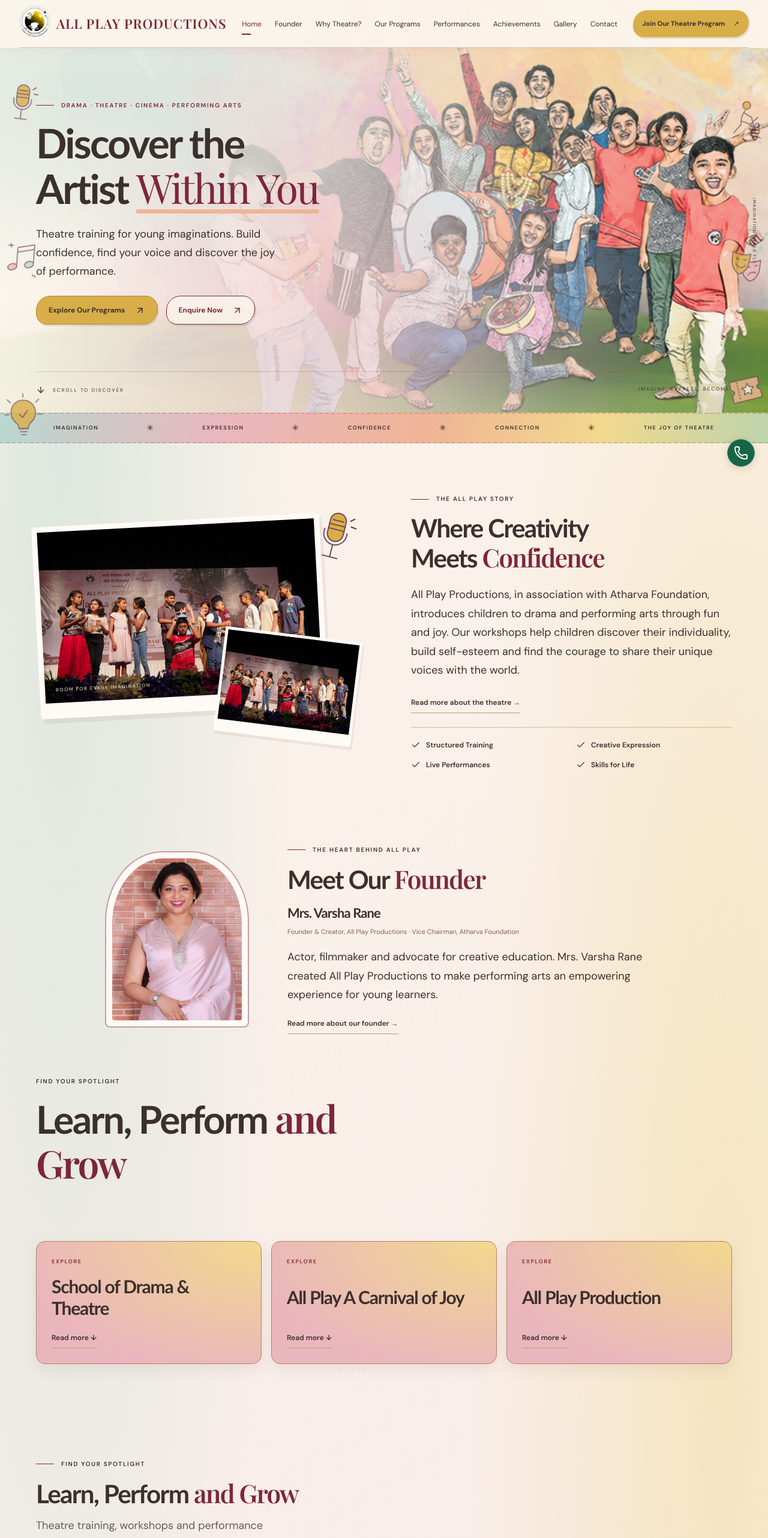
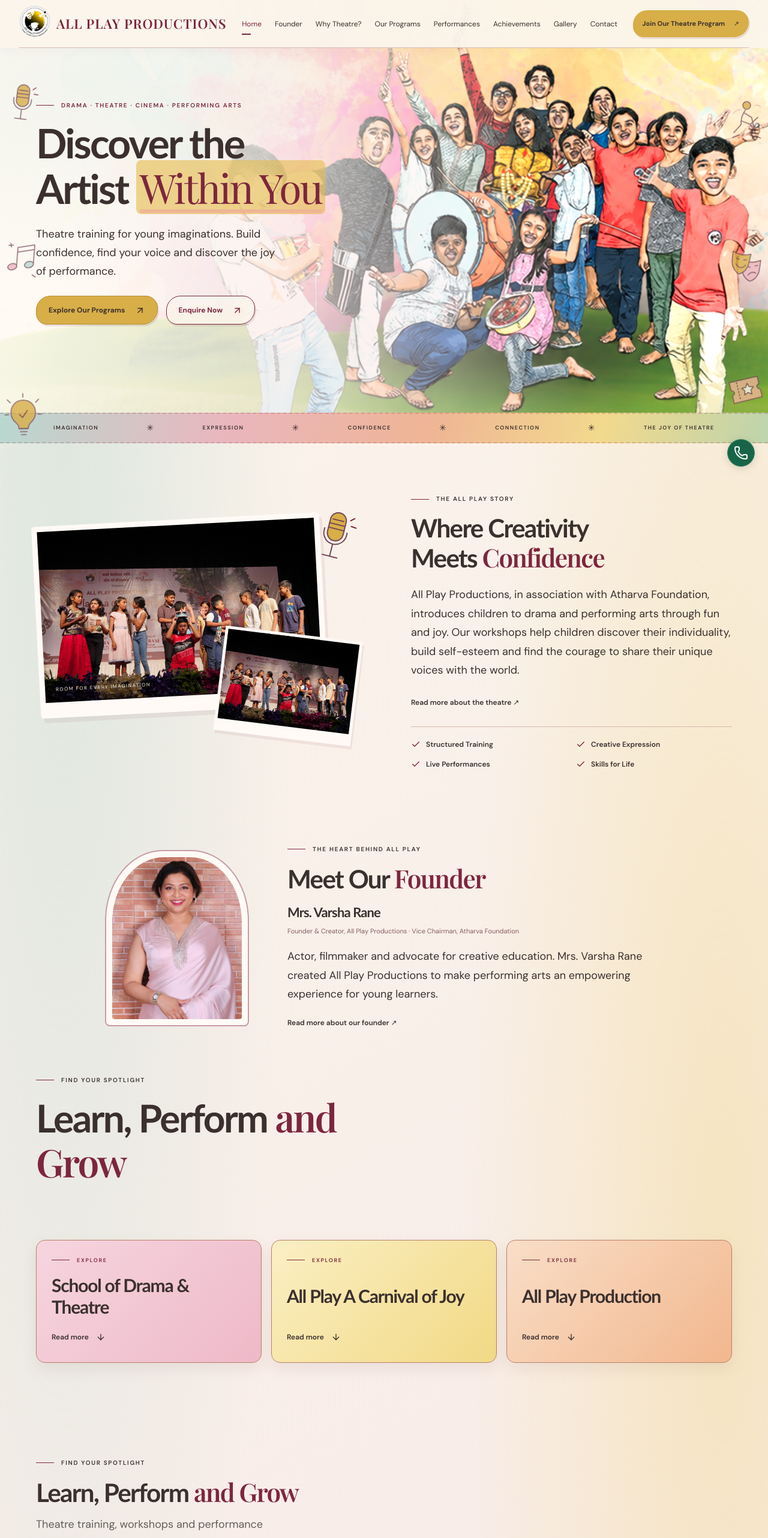
Before and after one commit to kanvipanchal-atharva/All-Play-Production, a React (Vite) app in the folder client/: page / in a window 1280 px wide. Shown: the top 2564 px of the page at 60% size. Built offline with nearby package versions, Linux system fonts and the light colour scheme; a web font is replaced by a local one.

Commit message:
Updated home pg bright, prgm card, perf card, home pg for uniformity, redirection underlines, uniform arrows, onclick desc show/hide, uniform read more, subheading uniformity, founder pg ui updated, pdf name, footer hover

```diff
--- a/client/src/index.css
+++ b/client/src/index.css
@@ -200,7 +200,7 @@
   background: none;
   border: 0;
   padding: 8px 0;
-  border-bottom: 1px solid #b99d6a;
+  text-decoration: none;
 }
 .text-link:hover {
   color: var(--maroon);
--- a/client/src/pages/FounderPage.jsx
+++ b/client/src/pages/FounderPage.jsx
@@ -15,7 +15,7 @@
           </figure>
         </div>
         <div className="founder-impact" aria-label="Career and community impact">
-          <div><strong>22 years</strong><span>with Air India</span></div>
+          <div><strong>22+ years</strong><span>with Air India</span></div>
           <div><strong>600+</strong><span>young people trained</span></div>
           <div><strong>50+</strong><span>productions created</span></div>
         </div>
@@ -50,7 +50,7 @@
             <p className="eyebrow">LOOKING AHEAD</p>
             <h2>More stories, <em>more stages</em></h2>
             <p>Her creative ambitions include film festivals and future feature film, television and web series productions.</p>
-            <a className="text-link" href="/performances">Explore her theatre and film work &rarr;</a>
+            <a className="text-link" href="/performances">Explore her theatre and film work ↗</a>
           </section>
         </div>
       </div>
--- a/client/src/pages/TheatrePage.jsx
+++ b/client/src/pages/TheatrePage.jsx
@@ -37,8 +37,8 @@
             <p>Contact us to learn about available programs and upcoming opportunities.</p>
           </section>
           <div className="button-row">
-            <a className="button" href="/contact">Enquire About Programs &rarr;</a>
-            <a className="text-link" href="/founder">Meet Our Founder &rarr;</a>
+            <a className="button" href="/contact">Enquire About Programs ↗</a>
+            <a className="text-link" href="/founder">Meet Our Founder ↗</a>
           </div>
         </div>
       </div>
--- a/client/src/sections/About.jsx
+++ b/client/src/sections/About.jsx
@@ -35,7 +35,7 @@
               build self-esteem and find the courage to share their unique
               voices with the world.
             </p>
-            <a className="text-link section-read-more" href="/why-theatre">Read more about the theatre &rarr;</a>
+            <a className="text-link section-read-more" href="/why-theatre">Read more about the theatre ↗</a>
             <div className="highlights">
               {[
                 "Structured Training",
@@ -81,7 +81,7 @@
               experience for young learners.
             </p>
             <div className="founder-bottom">
-              <a className="text-link" href="/founder">Read more about our founder &rarr;</a>
+              <a className="text-link" href="/founder">Read more about our founder ↗</a>
             </div>
           </Reveal>
         </div>
--- a/client/src/sections/Community.jsx
+++ b/client/src/sections/Community.jsx
@@ -1,5 +1,5 @@
 import { useState } from "react";
-import { ArrowLeft, ArrowRight } from "lucide-react";
+import { ArrowDown, ArrowLeft, ArrowRight, ArrowUp } from "lucide-react";
 import { events, gallery } from "../data";
 import { SectionHeading, Artwork } from "../components/UI";
 import { EventCard, GalleryItem } from "../components/Cards";
@@ -97,7 +97,7 @@
                     <img src={poster.src} alt={`${poster.title} production poster`} loading="lazy" />
                     <span className="production-poster-copy">
                       <strong>{poster.title}</strong>
-                      <span className="text-link">{isActive ? "Hide description" : "Read description"} <ArrowRight size={16} /></span>
+                      <span className="text-link">Read more {isActive ? <ArrowUp size={16} /> : <ArrowDown size={16} />}</span>
                     </span>
                   </button>
                 </div>
--- a/client/src/sections/Hero.jsx
+++ b/client/src/sections/Hero.jsx
@@ -1,4 +1,3 @@
-import { ArrowDown } from "lucide-react";
 import { PrimaryButton } from "../components/UI";
 export default function Hero() {
   return (
@@ -33,15 +32,6 @@
           </PrimaryButton>
         </div>
       </div>
-      <div className="hero-bottom container">
-        <a href="#about">
-          <ArrowDown size={16} /> SCROLL TO DISCOVER
-        </a>
-        <span>IMAGINE. EXPRESS. BECOME.</span>
-      </div>
-      <span className="artwork-credit">
-        IMAGINATION TAKES FLIGHT
-      </span>
     </section>
   );
 }
--- a/client/src/sections/Programs.jsx
+++ b/client/src/sections/Programs.jsx
@@ -1,4 +1,5 @@
 import { useState } from "react";
+import { ArrowDown, ArrowUp } from "lucide-react";
 import { SectionHeading, Reveal } from "../components/UI";
 import { ProgramCard, LearningCard } from "../components/Cards";
 import { programs, learning } from "../data";
@@ -22,7 +23,7 @@
 export default function Programs({ onSelect }) {
   const [activeProgram, setActiveProgram] = useState(null);
   const showProgramDescription = (programId) => {
-    setActiveProgram(programId);
+    setActiveProgram((currentProgram) => currentProgram === programId ? null : programId);
   };
   return (
     <>
@@ -43,7 +44,7 @@
               <button className="featured-program-card" key={program.id} type="button" onClick={() => showProgramDescription(program.id)} aria-controls={`${program.id}-description`} aria-expanded={activeProgram === program.id}>
                 <span className="eyebrow">EXPLORE</span>
                 <h2>{program.title}</h2>
-                <span className="text-link">Read more ↓</span>
+                <span className="text-link">Read more {activeProgram === program.id ? <ArrowUp size={16} /> : <ArrowDown size={16} />}</span>
               </button>
             ))}
           </div>
@@ -109,7 +110,7 @@
             A First Step <em>onto the Stage</em>
           </SectionHeading>
           <p>The school presentation lasts approximately 1 to 1.5 hours. It introduces children to drama, creative expression and the rich theatre culture of Maharashtra.</p>
-          <a className="text-link" href="/contact#contact">Enquire about a school presentation &rarr;</a>
+          <a className="text-link" href="/contact#contact">Enquire about a school presentation ↗</a>
         </div>
       </section>
       <section className="section learning-section programs-design">
--- a/client/src/theme.css
+++ b/client/src/theme.css
@@ -41,6 +41,13 @@
 .hero-copy, .hero-tagline, .hero-bottom, .artwork-credit { color: var(--ink); }
 .hero-bottom { border-color: #7d263d33; }
 .hero-tagline > span, .eyebrow > span { background: var(--maroon); }
+.eyebrow:not(:has(> span))::before {
+  content: "";
+  width: 30px;
+  height: 1px;
+  flex: 0 0 30px;
+  background: var(--maroon);
+}
 .button, .header-cta { background: var(--gold); border-color: #b98d30; color: var(--ink); }
 .button:hover, .header-cta:hover { background: #e8c360; }
 .button-outline, .button-light { background: #fbf5ebd9; border-color: var(--maroon); color: var(--maroon); }
@@ -96,10 +103,22 @@
 /* Storybook details and hand-drawn theatre decorations. */
 h1, h2, h3 { font-family: 'Trebuchet MS', 'Arial Rounded MT Bold', var(--font-sans); font-weight: 700; letter-spacing: -.04em; }
 h1 em, h2 em { font-family: var(--font-display); font-weight: 600; }
+.founder-page .profile-intro h1 em { color: inherit; font-family: inherit; font-size: inherit; font-style: normal; font-weight: inherit; }
 .hero h1 { max-width: 720px; font-size: clamp(3.2rem, 5.3vw, 5rem); }
 .hero-art { object-position: 78% center; }
+.hero-art { filter: brightness(1.12) saturate(1.08); }
 .hero-shade { background: radial-gradient(ellipse at 12% 22%, #b8d8d07d, transparent 44%), radial-gradient(ellipse at 45% 82%, #eab6bd91, transparent 52%), linear-gradient(90deg, #fbf5ebed 0%, #fbf5ebc7 30%, #fbf5eb52 49%, #fbf5eb00 72%); }
-.hero h1 em { text-decoration: underline; text-decoration-color: var(--peach); text-decoration-thickness: 7px; text-underline-offset: 9px; }
+.hero h1 em {
+  padding-inline: .08em;
+  background: #e6bd4b99;
+  border-radius: .12em;
+  box-decoration-break: clone;
+  -webkit-box-decoration-break: clone;
+  text-decoration: underline;
+  text-decoration-color: var(--peach);
+  text-decoration-thickness: 6px;
+  text-underline-offset: 9px;
+}
 .button, .header-cta { border-radius: 24px 20px 25px 18px; box-shadow: 2px 3px 0 #74475924; }
 .values-strip { border-block: 2px dashed #7d263d35; }
 .section-heading { position: relative; padding-top: 8px; }
@@ -189,9 +208,9 @@
 }
 .home-page .hero-shade {
   background:
-    radial-gradient(ellipse at 12% 22%, #b8d8d070, transparent 44%),
-    radial-gradient(ellipse at 45% 82%, #eab6bd70, transparent 52%),
-    linear-gradient(90deg, #fbf5ebed 0%, #f8ece8c7 38%, #edf4ef52 70%, transparent 100%);
+    radial-gradient(ellipse at 12% 22%, #d8e8df50, transparent 44%),
+    radial-gradient(ellipse at 45% 82%, #f2d2d840, transparent 52%),
+    linear-gradient(90deg, #fffaf2ed 0%, #fff7f1bd 35%, #fff7f14a 55%, transparent 76%);
 }
 .home-page .program-card,
 .home-page .event-card,
@@ -201,6 +220,7 @@
 .home-page .film-feature {
   background: #f5dfc0;
 }
+.home-page .learning-card { background: #fbf7f0; }
 .home-page .featured-program-card {
   border-color: #b98068;
   box-shadow: 0 10px 24px #74475918;
@@ -225,6 +245,56 @@
 }
 .home-page .featured-description-all-play-production {
   background: radial-gradient(ellipse at 100% 0%, #f2d98d 0%, #eab6bd 78%);
+}
+
+/* Keep each featured program card and its opened description on one shared theme. */
+.programs-design .featured-program-card:nth-child(1),
+.programs-design .featured-description-school-of-drama-theatre {
+  background: linear-gradient(135deg, #f6d5df 0%, #eeb9c8 100%);
+}
+.programs-design .featured-program-card:nth-child(2),
+.programs-design .featured-description-all-play-carnival-of-joy {
+  background: linear-gradient(135deg, #fbefc3 0%, #f1d985 100%);
+}
+.programs-design .featured-program-card:nth-child(3),
+.programs-design .featured-description-all-play-production {
+  background: linear-gradient(135deg, #f9dec7 0%, #f2b78e 100%);
+}
+.performances-section.standalone-performances .production-poster-card {
+  background: #f5dfc0;
+}
+.performances-section.standalone-performances .event-card {
+  background: #fffdf8;
+  border: 0;
+}
+.performances-section.standalone-performances .production-description {
+  background: linear-gradient(135deg, #fbefc3 0%, #f2b78e 100%);
+}
+.performances-section.standalone-performances .production-description > h2,
+.performances-section.standalone-performances .production-description > p,
+.performances-section.standalone-performances .production-description .production-credits dd {
+  color: #302321;
+  font-weight: 600;
+}
+.performances-section.standalone-performances .production-description .production-credits dt {
+  color: #641d32;
+  font-weight: 700;
+}
+.home-page .performances-section .production-description {
+  background: linear-gradient(135deg, #fbefc3 0%, #f2b78e 100%);
+}
+.home-page .performances-section .production-description > h2,
+.home-page .performances-section .production-description > p,
+.home-page .performances-section .production-description .production-credits dd {
+  color: #302321;
+  font-weight: 600;
+}
+.home-page .performances-section .production-description .production-credits dt {
+  color: #641d32;
+  font-weight: 700;
+}
+.home-page .home-performances .event-card {
+  background: #fffdf8;
 }
 .home-page .future-grid {
   gap: 20px;
@@ -255,12 +325,12 @@
   }
 }
 .home-page .learning-card:hover {
-  border-color: #a54c66;
-  background: #e8c4cf;
+  border-color: var(--maroon);
+  background: #f6eee6;
 }
 .home-page .programs-design.school-outreach-section > .container {
-  border-color: #b98092;
-  background: linear-gradient(145deg, #e8c4cf, #dcaeba);
+  border-color: #e5d8cb;
+  background: #f8f2e9;
 }
 
 /* Carry the home's blended pastel canvas through the standalone pages. */
@@ -300,4 +370,5 @@
 }
 .home-page .cta-section {
   border-color: #7d263d40;
+  border-top: 0;
 }
```
Also changed, not shown: client/src/components/Cards.jsx (+17 -6 lines), client/src/refinements.css (+13 -10 lines), 1 other file (tests, documents, lock files or other folders).
